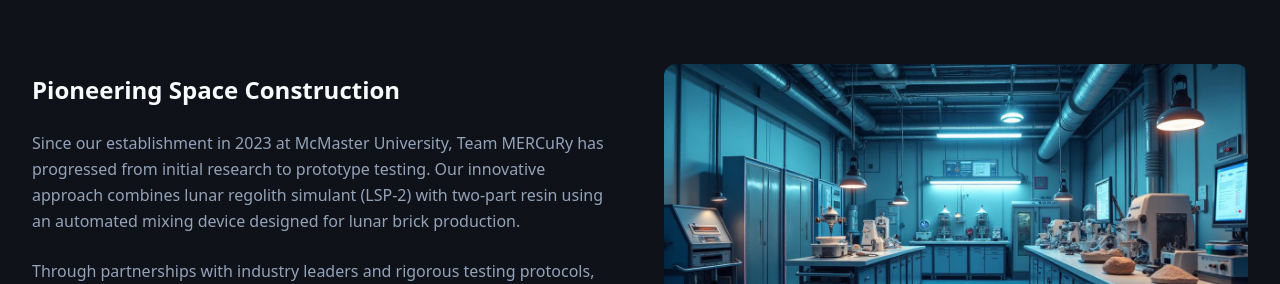
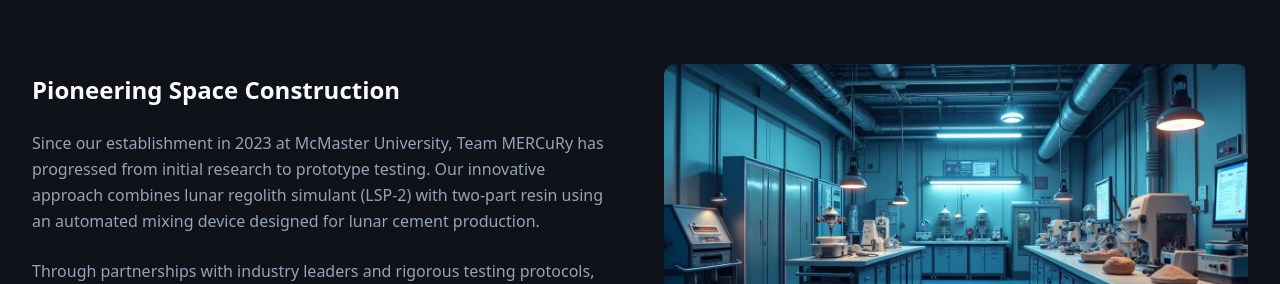
Before and after one commit to deathisfar/mercury-lunar, a React (Vite) app: page / in a window 1280 px wide. Shown: the part 1046-1330 px from the top of the page. Built offline with nearby package versions, Linux system fonts and the light colour scheme.

Commit message:
Update About Section Text
Update the text content of the About Section to reflect the team's progress and innovative approach to lunar cement production.

```diff
--- a/src/components/AboutSection.tsx
+++ b/src/components/AboutSection.tsx
@@ -43,7 +43,7 @@ const AboutSection = () => {
               Since our establishment in 2023 at McMaster University, Team MERCuRy has
               progressed from initial research to prototype testing. Our innovative approach
               combines lunar regolith simulant (LSP-2) with two-part resin using an
-              automated mixing device designed for lunar brick production.
+              automated mixing device designed for lunar cement production.
             </p>
             <p className="text-muted-foreground leading-relaxed">
               Through partnerships with industry leaders and rigorous testing protocols,
```
